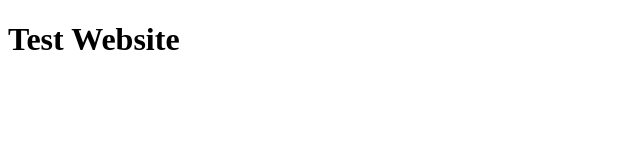
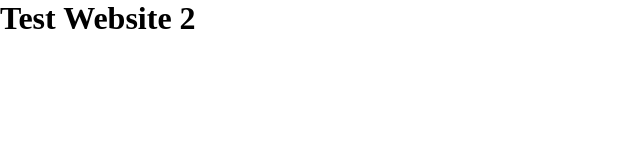
Before and after one commit to devlakhansingh/test, a plain HTML site: page index.html in a window 1280 px wide. Shown: the whole page, without its empty margins (0-640 px from the left). Drawn offline with Linux system fonts and the light colour scheme.

Commit message:
version 2.0

```diff
--- a/index.html
+++ b/index.html
@@ -5,8 +5,9 @@
     <meta http-equiv="X-UA-Compatible" content="IE=edge">
     <meta name="viewport" content="width=device-width, initial-scale=1.0">
     <title>Test Document</title>
+    <link rel="stylesheet" href="style.css">
 </head>
 <body>
-    <h1>Test Website</h1>
+    <h1>Test Website 2</h1>
 </body>
 </html>
--- /dev/null
+++ b/style.css
@@ -0,0 +1,5 @@
+*{
+    margin: 0;
+    padding: 0;
+    box-sizing: border-box;
+}
```
